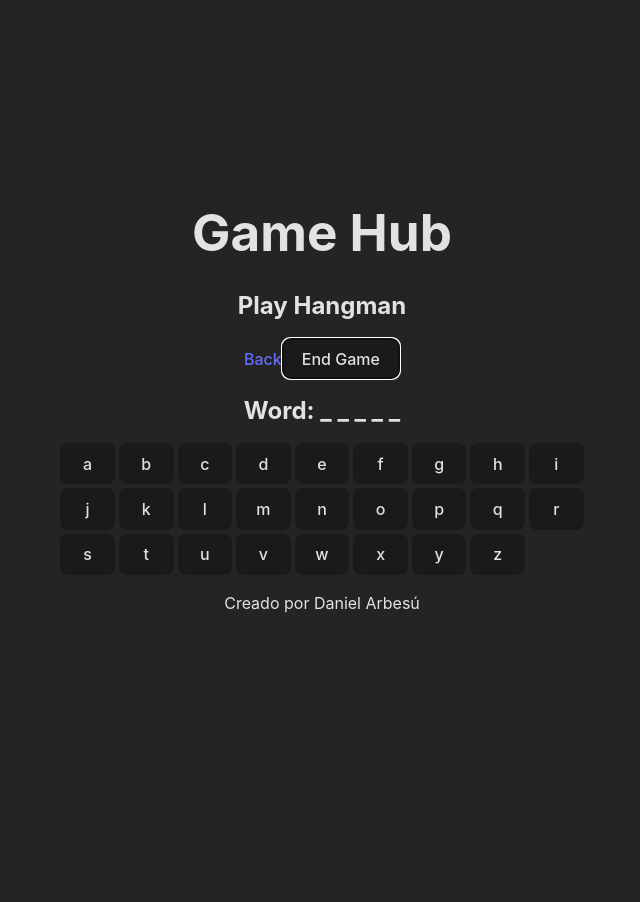
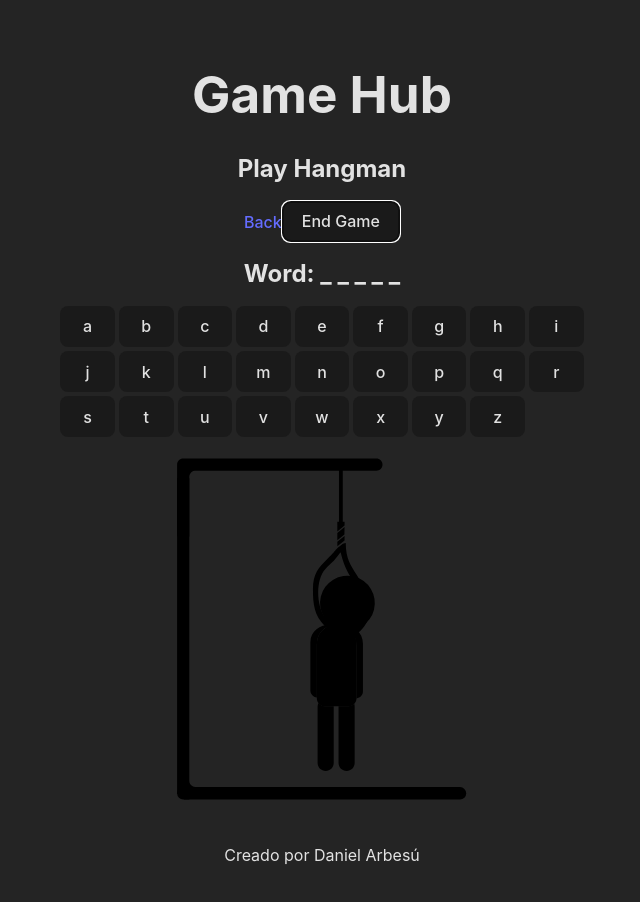
Before and after one commit to daniArbesu/Proyecto-6-Hub-Juegos, a React (Vite) app: page /hangman in a window 1280 px wide. Both pictures are taken after a click on the button "Start Game". Shown: the top 902 px of the page, without its empty margins (318-958 px from the left). Before the commit the page ends 800 px from the top, so only its background shows below. Built offline with nearby package versions, Linux system fonts and the light colour scheme.

Commit message:
feat: add hangman icon

```diff
--- a/src/components/HangmanBoard/index.jsx
+++ b/src/components/HangmanBoard/index.jsx
@@ -2,6 +2,7 @@ import { useEffect, useState } from 'react';
 import styled from 'styled-components';
 import { CHARACTERS } from '../../constants/hangman';
 import randomWord from '../../utils/hangman';
+import HangmanIcon from '../HangmanIcon';
 import KeyboardRow from '../KeyboardRow';
 import { HangmanBoardWrapper } from './styles';
 
@@ -58,6 +59,7 @@ function HangmanBoard() {
           enteredList={enteredLetters}
         />
       </Keyboard>
+      <HangmanIcon />
     </HangmanBoardWrapper>
   );
 }
--- /dev/null
+++ b/src/components/HangmanIcon.jsx
@@ -0,0 +1,68 @@
+import styled from 'styled-components';
+
+const Icon = styled.svg`
+  width: 100%;
+  height: 48vh;
+  color: white;
+`;
+
+function HangmanIcon() {
+  return (
+    <section className="munhieco">
+      <Icon
+        xmlns="http://www.w3.org/2000/svg"
+        width="3300px"
+        height="2550px"
+        version="1.1"
+        viewBox="0 0 3300 2550"
+      >
+        <g id="capa">
+          <metadata id="madeForMe" />
+          <path
+            className="third"
+            d="M731 143l1282 0c23,0 41,18 41,40 0,23 -18,41 -41,41 -1,0 -1,0 -2,0l2 0 0 0 -1206 0c-20,2 -36,19 -36,40l0 397 -81 0 0 -437 0 -41c0,-22 18,-40 41,-40z"
+          />
+          <path
+            className="second"
+            d="M771 274l0 2011c0,22 19,40 41,40l0 20 -41 0 0 62 -35 0 0 -39 -46 0 0 -2094 81 0z"
+          />
+          <path
+            className="seven"
+            d="M1618 1730c-25,-5 -43,-24 -43,-47l0 -137 0 -182c0,-86 81,-125 153,-115 -58,8 -110,51 -110,129l0 204 0 148z"
+          />
+          <path
+            className="six"
+            d="M1881 1378l0 204 0 154c0,28 -24,52 -53,52l-157 0c-29,0 -53,-24 -53,-52l0 -154 0 -204c0,-174 263,-174 263,0z"
+          />
+          <path
+            className="eight"
+            d="M1881 1736c25,-4 43,-23 43,-46l0 -137 0 -182c0,-87 -81,-125 -153,-115 58,8 110,51 110,129l0 204 0 147z"
+          />
+          <g>
+            <path
+              className="four"
+              d="M1802 563l0 1 0 -1zm-37 -399l25 0 0 398 12 0 0 2 0 1 0 22 -48 40 0 -65 11 0 0 -398zm31 1117l0 1c-54,-12 -95,-42 -123,-81 -61,-86 -63,-256 2,-325 45,-48 50,-42 89,-95 6,-9 6,-9 12,-16 30,130 77,175 107,222l0 0c12,17 38,57 45,101 6,44 12,97 -28,142 -39,46 -46,51 -85,52 -7,0 -13,0 -19,-1zm-204 -271c0,101 8,175 80,247 24,24 50,40 83,53 44,16 52,10 59,14 24,2 47,-1 67,-15 35,-24 77,-69 93,-150 -1,-44 11,-85 -91,-243 -41,-64 -73,-107 -73,-212 -26,7 -17,5 -38,19 -8,5 -15,11 -23,20 -14,15 -22,28 -60,65 -58,57 -97,99 -97,202zm210 -353l-48 39 0 29 48 -37 0 -31zm0 -59l-48 39 0 48 47 -37 1 -50z"
+            />
+          </g>
+          <ellipse
+            className="five"
+            transform="matrix(0.711942 0.17594 -0.158032 0.639478 1821.05 1102.78)"
+            rx="248"
+            ry="276"
+          />
+          <path
+            className="ten"
+            d="M1866 1772c2,6 3,12 3,18l0 375c0,29 -24,53 -53,53l0 0c-30,0 -54,-24 -54,-53l0 -375c0,-1 0,-1 0,-2l66 0c15,0 29,-6 38,-16z"
+          />
+          <path
+            className="nine"
+            d="M1730 1788c0,1 0,1 0,2l0 375c0,29 -24,53 -53,53l0 0c-30,0 -54,-24 -54,-53l0 -375c0,-8 2,-16 6,-23 9,13 25,21 42,21l59 0z"
+          />
+          <rect id="first" x="690" y="2325" width="1919.81" height="82.0023" rx="41" ry="41" />
+        </g>
+      </Icon>
+    </section>
+  );
+}
+
+export default HangmanIcon;
--- a/src/pages/Hangman.jsx
+++ b/src/pages/Hangman.jsx
@@ -6,14 +6,14 @@ function Hangman() {
   const [isStarted, setIsStarted] = useState(false);
 
   return (
-    <div>
+    <section>
       <h2>Play Hangman</h2>
       <Link to="/">Back</Link>
       <button type="button" onClick={() => setIsStarted(!isStarted)}>
         {isStarted ? 'End Game' : 'Start Game'}
       </button>
       {isStarted ? <HangmanBoard /> : null}
-    </div>
+    </section>
   );
 }
 
```
